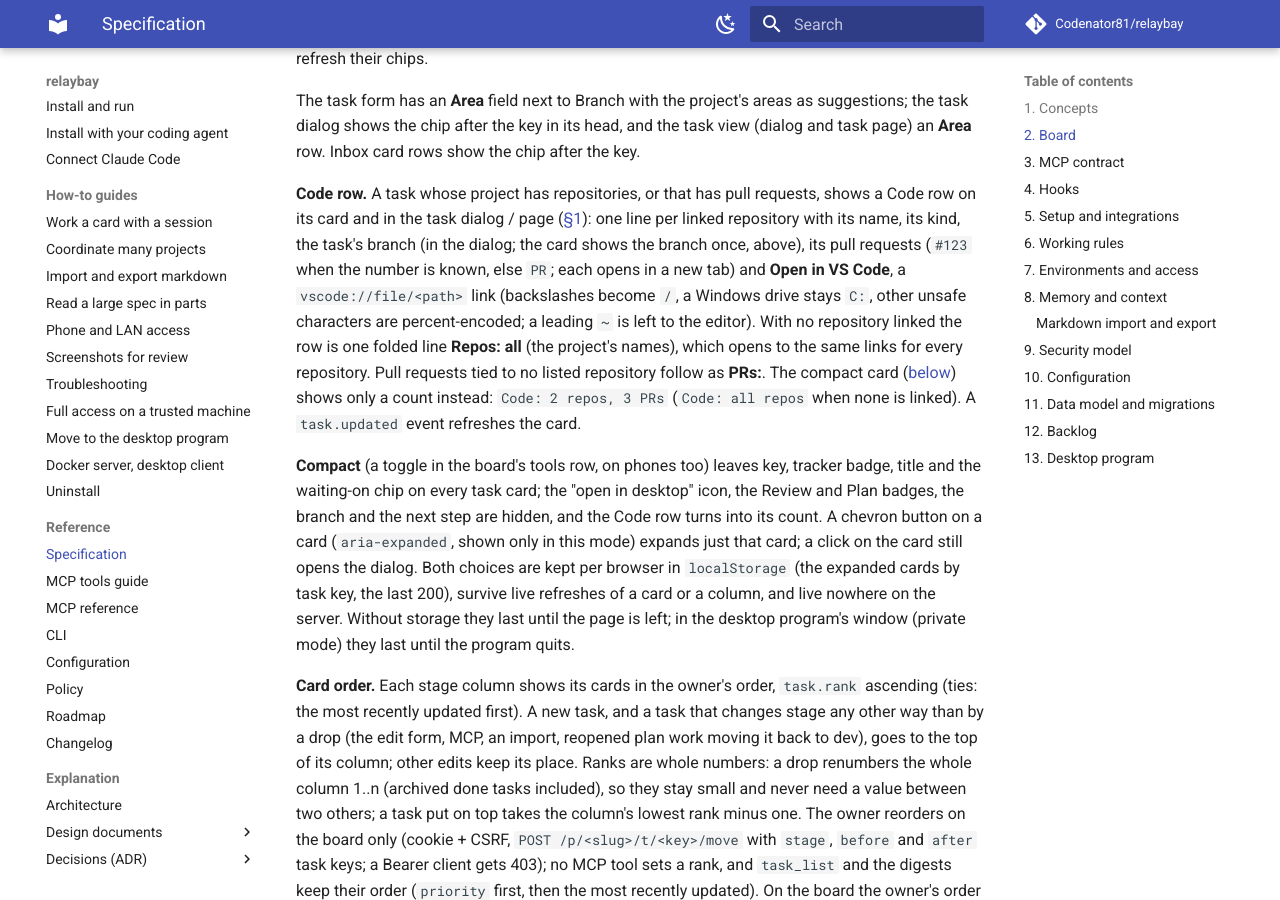
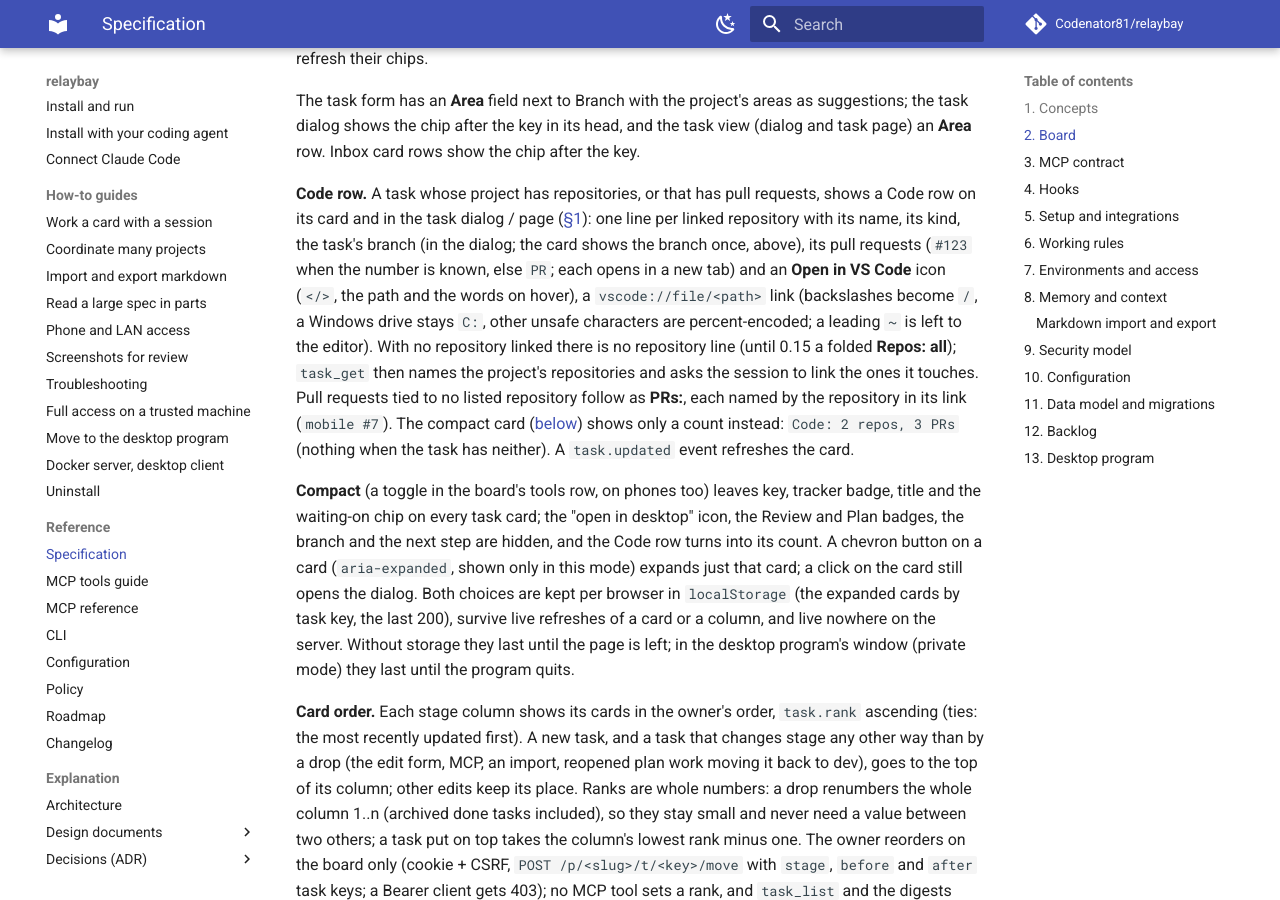
Before and after one commit to Codenator81/relaybay, an MkDocs documentation site: the page built from docs/SPEC.md, in a window 1280 px wide and 900 px high, scrolled down 19460 px. Built offline with MkDocs 1.6.1 and Material for MkDocs 9.7.7, drawn with Linux system fonts in a browser that asks for light colours; comment, search, counter and statistics services are not loaded; some of the changed text lies outside the part shown.

Commit message:
fix: backlog triage - code row shows linked repos only, PR labels by repo, notice cross, report marks once

```diff
--- a/docs/SPEC.md
+++ b/docs/SPEC.md
@@ -579,7 +579,7 @@ a fenced code block; an empty `where` or `true`, `false`, `yes`, `no`, `none`, `
 Marks are
 parsed when a report is written by `report_add` and stored in
 `report_check` (the line, the `where`, the claim line without the mark; at most 100 per report). The
-card shows them under the report, a check with the `where`, the claim on hover. An M or L report
+card does not list them again under the report (they are in its text). An M or L report
 without any mark gets `Warning (rules): an M or L report has no verified marks: …` in the
 `report_add` result, the `report.added` event and under the report on the card; never in `strict`
 mode a refusal, and never for an S report or one without a size. The first start with migration
@@ -848,13 +848,15 @@ task dialog shows the chip after the key in its head, and the task view (dialog
 **Code row.** A task whose project has repositories, or that has pull requests, shows a Code row on
 its card and in the task dialog / page ([§1](#spec-task-code)): one line per linked repository with
 its name, its kind, the task's branch (in the dialog; the card shows the branch once, above), its
-pull requests (`#123` when the number is known, else `PR`; each opens in a new tab) and **Open in
-VS Code**, a `vscode://file/<path>` link (backslashes become `/`, a Windows drive stays `C:`, other
-unsafe characters are percent-encoded; a leading `~` is left to the editor). With no repository
-linked the row is one folded line **Repos: all** (the project's names), which opens to the same
-links for every repository. Pull requests tied to no listed repository follow as **PRs:**. The
-compact card ([below](#spec-board-compact)) shows only a count instead: `Code: 2 repos, 3 PRs`
-(`Code: all repos` when none is linked). A `task.updated` event refreshes the card.
+pull requests (`#123` when the number is known, else `PR`; each opens in a new tab) and an
+**Open in VS Code** icon (`</>`, the path and the words on hover), a `vscode://file/<path>` link
+(backslashes become `/`, a Windows drive stays `C:`, other unsafe characters are percent-encoded; a
+leading `~` is left to the editor). With no repository linked there is no repository line (until
+0.15 a folded **Repos: all**); `task_get` then names the project's repositories and asks the
+session to link the ones it touches. Pull requests tied to no listed repository follow as
+**PRs:**, each named by the repository in its link (`mobile #7`). The compact card
+([below](#spec-board-compact)) shows only a count instead: `Code: 2 repos, 3 PRs` (nothing when
+the task has neither). A `task.updated` event refreshes the card.
 
 <a id="spec-board-compact"></a>
 
--- a/docs/mcp-tools.md
+++ b/docs/mcp-tools.md
@@ -138,7 +138,7 @@ Conventions:
 | `task_unarchive` | `task`, `session?`, `session_title?`, `hook_session?` | Coordinators only. Brings a task back from the archive, by hand or by age (`task.unarchived`): a done one shows in the done column again and the done window starts again from now; one archived from live goes back to `live` (with its `task.stage_changed`). Not archived: changes nothing. Returns `<key> “<task title>” is in the <stage> column, not in the archive.` |
 | `task_bind_session` | `task`, `session`, `session_title?`, `hook_session?` (never linked here, a note says so), `caller?` (you, when `session` is someone else) | Shows the session in the task dialog as the one working on the task (a desktop session also gets an "open in desktop" icon on the card). The previous binding is closed and kept in the task's history (event `task.session_bound`). A plain name on a task bound to a desktop session keeps that binding and becomes its alias (see *Session aliases*). |
 | `task_unbind_session` | `task`, `session?`, `caller?`, `hook_session?` | Removes the bound session from the task; the binding is closed and kept in the history (event `task.session_unbound`). With `session` (desktop id or name), fails without changes if another session is bound. Nothing bound: says so, changes nothing. |
-| `report_add` | `task`, `body`, `progress?`, `next_step?`, `waiting_on?`, `session?`, `session_title?`, `hook_session?` | Appends a markdown report. Its first line is the report summary; a first line `state · size · gist` also sets the state (`inspected`, `changed`, `verified`, `committed`, `pushed`, `blocked`) and size (`S`, `M`, `L`); that size also becomes the task's `size` when it has none. A first line that does not fit the rules' `report_format` adds a `Warning (rules)` line (`strict` mode refuses the report). Claim lines may carry `verified: <where>` (`verified: pytest on Windows`); the marks are stored with the report and shown on the card, and an M or L report without any adds `Warning (rules): an M or L report has no verified marks …` (a warning in `strict` mode too; never for S). `progress` replaces the task's progress summary in the same transaction (`task.updated` + `report.added`); omitted, the summary stays; `"-"` clears it. `next_step` and `waiting_on` work the same way and go into the same `task.updated`. |
+| `report_add` | `task`, `body`, `progress?`, `next_step?`, `waiting_on?`, `session?`, `session_title?`, `hook_session?` | Appends a markdown report. Its first line is the report summary; a first line `state · size · gist` also sets the state (`inspected`, `changed`, `verified`, `committed`, `pushed`, `blocked`) and size (`S`, `M`, `L`); that size also becomes the task's `size` when it has none. A first line that does not fit the rules' `report_format` adds a `Warning (rules)` line (`strict` mode refuses the report). Claim lines may carry `verified: <where>` (`verified: pytest on Windows`); the marks are stored with the report, and an M or L report without any adds `Warning (rules): an M or L report has no verified marks …` (a warning in `strict` mode too; never for S). `progress` replaces the task's progress summary in the same transaction (`task.updated` + `report.added`); omitted, the summary stays; `"-"` clears it. `next_step` and `waiting_on` work the same way and go into the same `task.updated`. |
 | `decision_add` | `project`, `text`, `task?`, `decided_by?`, `source?`, `supersedes?`, `area?`, `session?`, `session_title?`, `hook_session?` | Records a decision of the project (scope `task` with `task`); it appears in the project snapshot and `decision_list`. `source`: `report:12`, `comment:7`, `event:301` or `message:<id>`, optionally followed by display text, or display text alone; a named report, comment or event must exist in the project. `supersedes`: the id of a current decision of the same project this one replaces (see *Memory and documents*). `area`: the area of the project it is about, by name; `task_context` lists a project decision only on the cards it is related to (their area, a linked section it names, or two words of the card's subject). |
 | `comment_ack` | `comment_id?` or `task?`, `session?`, `session_title?`, `hook_session?` | Marks owner comments read: one by id, or every unread one of the task (event `comment.read` each). The board shows them as read and the Stop hook stops reminding. Neither argument, or an id that is not an owner comment: a tool error. |
 | `comment_add` | `task`, `body` (markdown, up to 4000 characters), `in_reply_to?`, `session?`, `session_title?`, `hook_session?` | An agent's reply on the task's thread (author: the calling session; `comment.added`). It marks the owner comment it answers read, or without `in_reply_to` every unread owner comment of the task. The owner sees unread replies in the Inbox. |
--- a/src/relaybay/web/static/app.css
+++ b/src/relaybay/web/static/app.css
@@ -560,10 +560,12 @@ h1 { font-size: 22px; margin: 0 0 16px; letter-spacing: -0.01em; }
 }
 .drop-marker { height: 3px; margin: -2px 0; border-radius: 2px; background: var(--accent); }
 :root.is-dragging-card, :root.is-dragging-card * { cursor: grabbing; user-select: none; -webkit-user-select: none; }
-.board-flash { display: grid; grid-template-columns: 1fr auto; align-items: start; gap: 6px; margin: 0 0 10px; }
+/* The dismiss cross sits inside the notice, centred on it, over the right end of its lines. */
+.board-flash { position: relative; margin: 0 0 10px; }
 .board-flash[hidden] { display: none; }
 .board-flash-lines { display: grid; gap: 6px; }
-.board-flash-close { padding: 2px 8px; border: 0; background: transparent; color: var(--muted); font-size: 16px; line-height: 1; cursor: pointer; }
+.board-flash-lines > * { padding-right: 32px; }
+.board-flash-close { position: absolute; top: 50%; right: 4px; transform: translateY(-50%); padding: 2px 8px; border: 0; background: transparent; color: var(--muted); font-size: 16px; line-height: 1; cursor: pointer; }
 .board-flash-close:hover, .board-flash-close:focus-visible { color: var(--text); }
 /* Live session status from the hooks: a dot in the icon's corner. */
 .status-dot {
--- a/src/relaybay/web/templates/_card.html
+++ b/src/relaybay/web/templates/_card.html
@@ -55,6 +55,6 @@
   </div>
   {% endif %}
   {%- set c = code.get(t.id) if code else None %}
-  {% if c and c.shown %}<div class="card-code">{% with branch = None %}{% include "_code_row.html" %}{% endwith %}<span class="card-code-count">{{ c.summary }}</span></div>{% endif %}
+  {% if c and c.board_shown %}<div class="card-code">{% with branch = None %}{% include "_code_row.html" %}{% endwith %}<span class="card-code-count">{{ c.summary }}</span></div>{% endif %}
   {% if t.next_step and is_open %}<p class="card-next clamp clamp-2{% if t.next_step_stale %} stale{% endif %}"><span class="muted">Next:</span> {{ t.next_step }}{% if t.next_step_stale %} <span class="stale-mark" title="Set before the last stage change">stale</span>{% endif %}</p>{% endif %}
 </article>
--- a/src/relaybay/web/templates/_task_view.html
+++ b/src/relaybay/web/templates/_task_view.html
@@ -121,7 +121,7 @@
       {%- set stale = t.next_step_stale and not is_done %}
       {% if t.next_step %}<dt>Next step</dt><dd{% if is_done or stale %} class="muted"{% endif %}>{{ t.next_step }}{% if stale %} <span class="stale-mark" title="Set before the last stage change">stale</span>{% endif %}</dd>{% endif %}
       {% if t.branch %}<dt>Branch</dt><dd><code class="branch">{{ t.branch }}</code></dd>{% endif %}
-      {% if detail.code.shown %}<dt>Code</dt><dd>{% with c = detail.code, branch = t.branch %}{% include "_code_row.html" %}{% endwith %}</dd>{% endif %}
+      {% if detail.code.board_shown %}<dt>Code</dt><dd>{% with c = detail.code, branch = t.branch %}{% include "_code_row.html" %}{% endwith %}</dd>{% endif %}
       {% if t.tracker_ref or t.tracker_name or t.tracker_url or t.tracker_logged or (tracker_log_required(t) and is_done) %}
       <dt>Tracker</dt><dd class="tracker-field">{% include "_tracker.html" %}
         {%- if t.tracker_url and not t.tracker_ref %}{% set href = t.tracker_url|http_url %}{% if href %} <a href="{{ href }}" target="_blank" rel="noopener noreferrer">{{ t.tracker_name or href }}</a>{% endif %}{% endif %}
```
Also changed, not shown: CHANGELOG.md (+4 -0 lines), src/relaybay/web/templates/_code_row.html (+6 -16 lines), src/relaybay/web/templates/_report_checks.html (+4 -7 lines), 4 other files.
